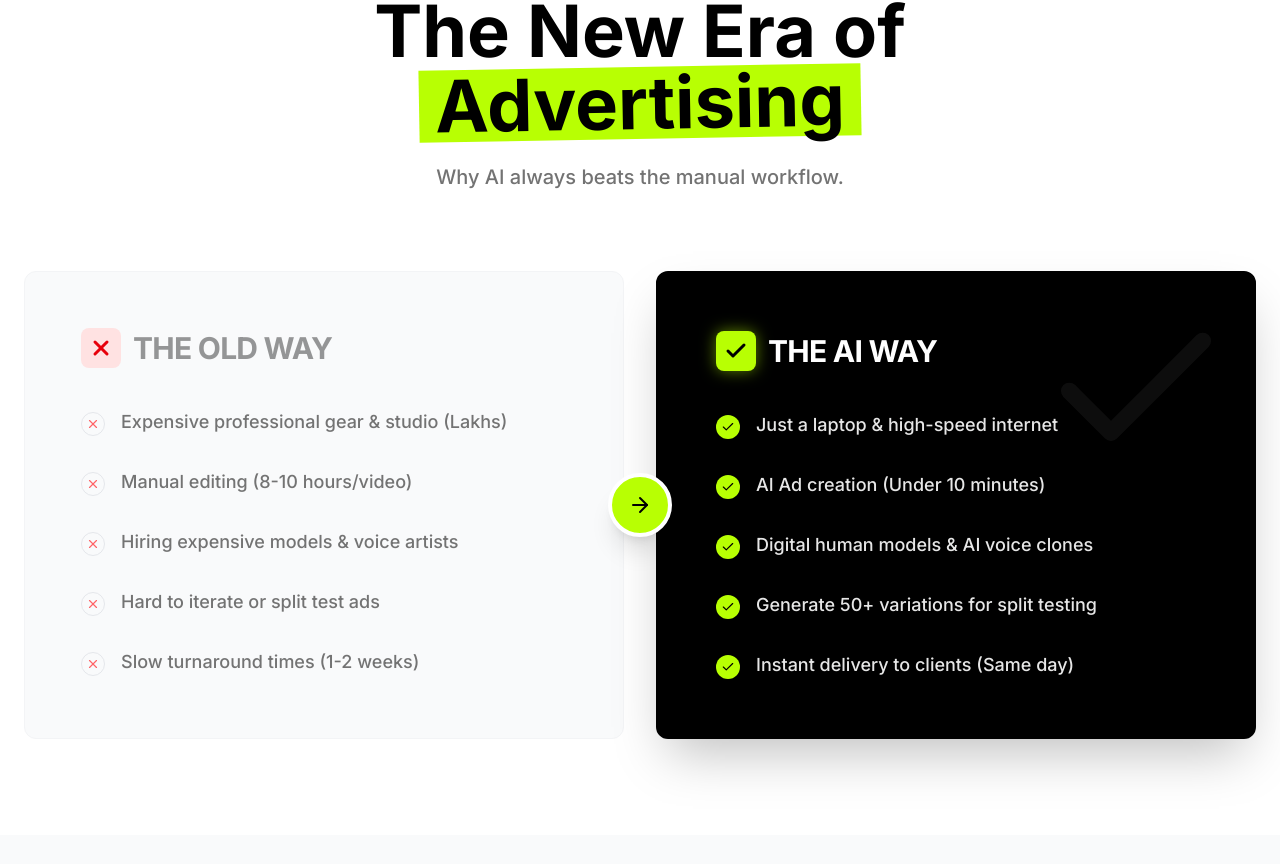
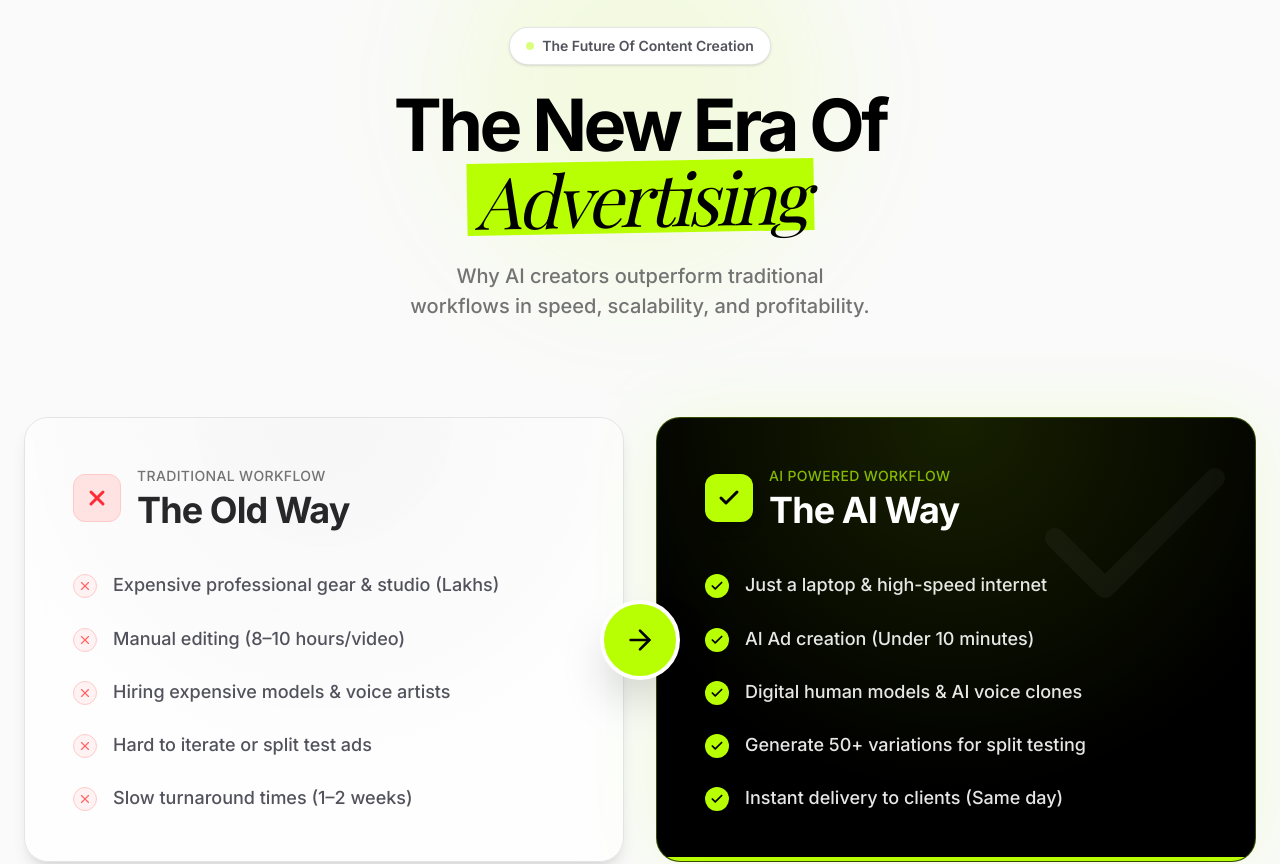
Before and after one commit to Waleedeveloper98/agency-website, a React (Vite) app: page /bootcamp in a window 1280 px wide. Shown: the part 2151-3015 px from the top of the page. Built offline with nearby package versions, Linux system fonts and the light colour scheme; no server answers; a web font is replaced by a local one.

Commit message:
feat: Update ColorHeading usage in HardTruthSection and enhance ComparisonSection layout with animations and improved styling

```diff
--- a/src/features/course/components/ColorHeading.jsx
+++ b/src/features/course/components/ColorHeading.jsx
@@ -2,7 +2,7 @@ import React from "react";
 
 const ColorHeading = ({ text }) => {
   return (
-    <span className="text-black whitespace-nowrap bg-(--primary-color) px-4 rotate-[-1deg] inline-block">
+    <span className="bg-(--primary-color) text-black italic-font italic font-light rotate-[-1deg] inline-block px-2">
       {text}
     </span>
   );
--- a/src/features/course/components/ComparisonSection.jsx
+++ b/src/features/course/components/ComparisonSection.jsx
@@ -1,99 +1,233 @@
 import AnimatedSection from "./AnimatedSection";
 import { X, Check, ArrowRight } from "lucide-react";
 import ColorHeading from "./ColorHeading";
+import { motion } from "framer-motion";
 
 const ComparisonSection = () => {
+  const oldWay = [
+    "Expensive professional gear & studio (Lakhs)",
+    "Manual editing (8–10 hours/video)",
+    "Hiring expensive models & voice artists",
+    "Hard to iterate or split test ads",
+    "Slow turnaround times (1–2 weeks)",
+  ];
+
+  const aiWay = [
+    "Just a laptop & high-speed internet",
+    "AI Ad creation (Under 10 minutes)",
+    "Digital human models & AI voice clones",
+    "Generate 50+ variations for split testing",
+    "Instant delivery to clients (Same day)",
+  ];
+
   return (
-    <section id="comparison" className="py-24 px-6 bg-white overflow-hidden">
-      <div className="max-w-7xl mx-auto">
-        <AnimatedSection className="text-center mb-20">
-          <h2 className="text-4xl md:text-7xl font-bold mb-6">
-            The New Era of <br /> <ColorHeading text={"Advertising"}/>
+    <section
+      id="comparison"
+      className="relative overflow-hidden bg-zinc-50 py-24 md:py-32 lg:pb-24 px-5 md:px-6"
+    >
+      {/* Background Glow */}
+      <div className="absolute inset-0 overflow-hidden pointer-events-none">
+        <div className="absolute top-0 left-1/2 -translate-x-1/2 h-96 w-96 rounded-full bg-(--primary-color)/10 blur-3xl" />
+      </div>
+
+      <div className="relative z-10 max-w-7xl mx-auto">
+        {/* Heading */}
+        <AnimatedSection className="text-center mb-16 md:mb-24">
+          <div className="inline-flex items-center gap-2 rounded-full border border-black/10 bg-white px-4 py-2 shadow-sm mb-6">
+            <div className="h-2 w-2 rounded-full bg-(--primary-color) animate-pulse" />
+            <span className="text-sm font-semibold text-zinc-600">
+              The Future Of Content Creation
+            </span>
+          </div>
+
+          <h2 className="text-5xl md:text-7xl font-bold tracking-tighter  mb-6">
+            The New Era Of
+            <br />
+            <ColorHeading text="Advertising" />
           </h2>
-          <p className="text-xl text-(--secondary-color) font-medium">
-            Why AI always beats the manual workflow.
+
+          <p className="text-lg md:text-xl text-(--secondary-color) font-medium max-w-3xl mx-auto leading-relaxed lg:leading-normal ">
+            Why AI creators outperform traditional workflows in speed,
+            scalability, and profitability.
           </p>
         </AnimatedSection>
 
-        <div className="grid md:grid-cols-2 gap-8 relative">
-          {/* Connector Arrow for Desktop */}
-          <div className="hidden md:flex absolute top-1/2 left-1/2 -translate-x-1/2 -translate-y-1/2 w-16 h-16 bg-(--primary-color) rounded-full items-center justify-center shadow-xl z-10 border-4 border-white">
-            <ArrowRight size={24} className="text-black" />
+        {/* Comparison Grid */}
+        <div className="relative grid grid-cols-1 lg:grid-cols-2 gap-6 md:gap-8 items-stretch">
+          {/* Desktop Connector */}
+          <div className="hidden lg:flex absolute left-1/2 top-1/2 -translate-x-1/2 -translate-y-1/2 z-20">
+            <div className="flex h-20 w-20 items-center justify-center rounded-full border-4 border-white bg-(--primary-color) shadow-2xl shadow-(--primary-color)/30">
+              <ArrowRight size={32} className="text-black" />
+            </div>
           </div>
 
           {/* Old Way */}
-          <AnimatedSection
-            direction="right"
-            className="bg-gray-50 rounded-xl p-10 md:p-14 border border-gray-100"
-          >
-            <div className="flex items-center gap-3 mb-10">
-              <div className="w-10 h-10 bg-red-100 rounded-lg flex items-center justify-center text-red-600">
-                <X size={24} strokeWidth={3} />
+          <AnimatedSection direction="right">
+            <motion.div
+              whileHover={{ y: -6 }}
+              transition={{ type: "spring", stiffness: 200 }}
+              className="
+                relative
+                h-full
+                overflow-hidden
+                rounded-3xl
+                border
+                border-zinc-200
+                bg-white/70
+                backdrop-blur-xl
+                p-8
+                md:p-12
+                shadow-lg
+              "
+            >
+              {/* Noise */}
+              <div className="absolute inset-0 opacity-[0.03] bg-[radial-gradient(circle_at_top,black,transparent_70%)]" />
+
+              <div className="relative z-10">
+                {/* Header */}
+                <div className="flex items-center gap-4 mb-10">
+                  <div className="flex h-14 w-14 lg:h-12 lg:w-12 items-center justify-center rounded-xl bg-red-100 text-red-500 border border-red-200">
+                    <X size={24} strokeWidth={3} />
+                  </div>
+
+                  <div>
+                    <p className="text-sm font-medium uppercase tracking-wide text-(--secondary-color) mb-1">
+                      Traditional Workflow
+                    </p>
+
+                    <h3 className="text-3xl md:text-4xl font-bold tracking-tight text-zinc-800">
+                      The Old Way
+                    </h3>
+                  </div>
+                </div>
+
+                {/* List */}
+                <ul className="space-y-6">
+                  {oldWay.map((item, i) => (
+                    <li
+                      key={i}
+                      className="flex items-start gap-4 text-zinc-600"
+                    >
+                      <div className="mt-1 flex h-6 w-6 items-center justify-center rounded-full border border-red-200 bg-red-50 text-red-400 shrink-0">
+                        <X size={14} />
+                      </div>
+
+                      <span className="text-lg md:text-xl lg:text-lg font-medium leading-relaxed">
+                        {item}
+                      </span>
+                    </li>
+                  ))}
+                </ul>
               </div>
-              <h3 className="text-3xl font-bold uppercase tracking-tight opacity-40">
-                The Old Way
-              </h3>
-            </div>
-
-            <ul className="space-y-8">
-              {[
-                "Expensive professional gear & studio (Lakhs)",
-                "Manual editing (8-10 hours/video)",
-                "Hiring expensive models & voice artists",
-                "Hard to iterate or split test ads",
-                "Slow turnaround times (1-2 weeks)",
-              ].map((item, i) => (
-                <li
-                  key={i}
-                  className="flex gap-4 text-lg font-medium text-(--secondary-color)"
-                >
-                  <div className="mt-1 flex-shrink-0 w-6 h-6 rounded-full border border-gray-200 flex items-center justify-center text-red-400">
-                    <X size={14} />
-                  </div>
-                  {item}
-                </li>
-              ))}
-            </ul>
+            </motion.div>
           </AnimatedSection>
 
           {/* AI Way */}
-          <AnimatedSection
-            direction="left"
-            className="bg-black rounded-xl p-10 md:p-14 border-4 border-accent shadow-2xl relative overflow-hidden group"
-          >
-            <div className="absolute top-0 right-0 p-4 opacity-5 group-hover:opacity-10 transition-opacity ">
-              <Check size={200} className="text-white" />
-            </div>
+          <AnimatedSection direction="left">
+            <motion.div
+              whileHover={{ y: -6 }}
+              transition={{ type: "spring", stiffness: 200 }}
+              className="
+                group
+                relative
+                h-full
+                overflow-hidden
+                rounded-3xl
+                border
+                border-(--primary-color)/30
+                bg-black
+                p-8
+                md:p-12
+                shadow-[0_0_80px_rgba(184,255,3,0.12)]
+              "
+            >
+              {/* Glow */}
+              <div className="absolute inset-0 bg-[radial-gradient(circle_at_top,rgba(184,255,3,0.18),transparent_70%)] opacity-70" />
 
-            <div className="flex items-center gap-3 mb-10 relative z-10">
-              <div className="w-10 h-10 bg-accent rounded-lg flex items-center justify-center text-black shadow-[0_0_15px_rgba(184,255,3,0.5)] bg-(--primary-color)">
-                <Check size={24} strokeWidth={3} />
+              {/* Big Check */}
+              <div className="absolute right-0 top-0 opacity-[0.04]">
+                <Check size={240} className="text-white" />
               </div>
-              <h3 className="text-3xl font-bold uppercase tracking-tight text-white">
-                The AI Way
-              </h3>
-            </div>
 
-            <ul className="space-y-8 relative z-10">
-              {[
-                "Just a laptop & high-speed internet",
-                "AI Ad creation (Under 10 minutes)",
-                "Digital human models & AI voice clones",
-                "Generate 50+ variations for split testing",
-                "Instant delivery to clients (Same day)",
-              ].map((item, i) => (
-                <li
-                  key={i}
-                  className="flex gap-4 text-lg font-medium text-white/90"
-                >
-                  <div className="mt-1 flex-shrink-0 w-6 h-6 rounded-full bg-accent flex items-center justify-center bg-(--primary-color)">
-                    <Check size={14} className="text-black"/>
+              <div className="relative z-10">
+                {/* Header */}
+                <div className="flex items-center gap-4 mb-10">
+                  <div
+                    className="
+                      flex
+                      h-14
+                      w-14
+                      lg:h-12
+                      lg:w-12
+                      items-center
+                      justify-center
+                      rounded-xl
+                      bg-(--primary-color)
+                      text-black
+                      shadow-lg
+                      shadow-(--primary-color)/30
+                      group-hover:scale-110
+                      transition-transform
+                      duration-500
+                    "
+                  >
+                    <Check size={24} strokeWidth={3} />
                   </div>
-                  {item}
-                </li>
-              ))}
-            </ul>
+
+                  <div>
+                    <p className="text-sm font-medium uppercase tracking-wide text-(--primary-color)/70 mb-1">
+                      AI Powered Workflow
+                    </p>
+
+                    <h3 className="text-3xl md:text-4xl font-bold tracking-tight text-white">
+                      The AI Way
+                    </h3>
+                  </div>
+                </div>
+
+                {/* List */}
+                <ul className="space-y-6">
+                  {aiWay.map((item, i) => (
+                    <li
+                      key={i}
+                      className="flex items-start gap-4 text-white"
+                    >
+                      <div
+                        className="
+                          mt-1
+                          flex
+                          h-6
+                          w-6
+                          items-center
+                          justify-center
+                          rounded-full
+                          bg-(--primary-color)
+                          text-black
+                          shrink-0
+                        "
+                      >
+                        <Check size={14} strokeWidth={3} />
+                      </div>
+
+                      <span className="text-lg md:text-xl lg:text-lg font-medium leading-relaxed text-white/90">
+                        {item}
+                      </span>
+                    </li>
+                  ))}
+                </ul>
+              </div>
+
+              {/* Bottom Glow Line */}
+              <div className="absolute bottom-0 left-0 h-1 w-full bg-(--primary-color)" />
+            </motion.div>
           </AnimatedSection>
+        </div>
+
+        {/* Mobile Divider */}
+        <div className="lg:hidden flex justify-center py-8">
+          <div className="flex h-14 w-14 items-center justify-center rounded-full bg-(--primary-color) shadow-lg">
+            <ArrowRight size={24} className="text-black rotate-90" />
+          </div>
         </div>
       </div>
     </section>
--- a/src/features/course/components/HardTruthSection.jsx
+++ b/src/features/course/components/HardTruthSection.jsx
@@ -72,9 +72,7 @@ const HardTruthSection = () => {
                 <br />
                 Are Falling
                 <br />
-                <span className="bg-(--primary-color) text-black italic-font italic font-light rotate-[-1deg] inline-block px-2">
-                  Behind.
-                </span>
+                <ColorHeading text="Behind" />
               </h2>
             </AnimatedSection>
           </div>
```
